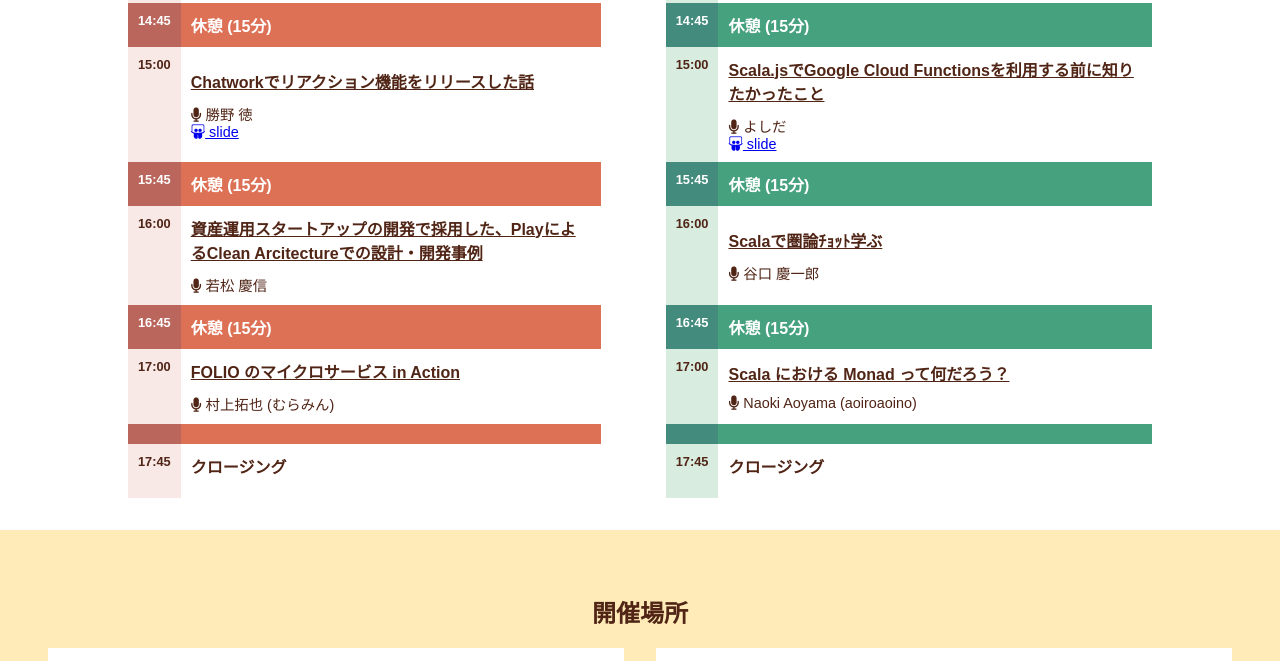
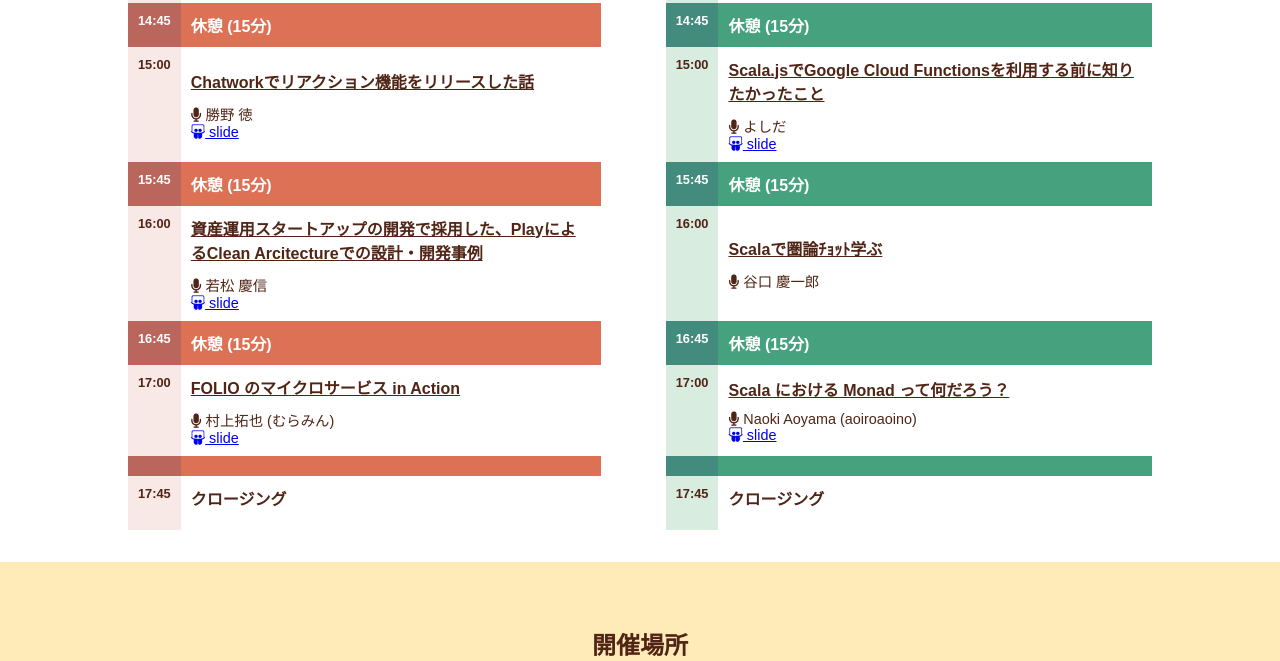
Before and after one commit to scala-kansai/scala-kansai-2019, a website: page index.html in a window 1280 px wide. Shown: the part 2094-2755 px from the top of the page. Drawn offline with Linux system fonts and the light colour scheme.

Commit message:
スライド追加した

```diff
--- a/index.html
+++ b/index.html
@@ -182,6 +182,7 @@
                   <div>
                     <h5><a href="./sessions.html#%E8%8B%A5%E6%9D%BE%20%E6%85%B6%E4%BF%A1">資産運用スタートアップの開発で採用した、PlayによるClean Arcitectureでの設計・開発事例</a></h5>
                     <p><i class="fas fa-microphone"></i> 若松 慶信</p>
+                    <p><a href="https://speakerdeck.com/yshnb/zi-chan-yun-yong-sutatoatuhufalsekai-fa-tecai-yong-sita-playniyoruclean-arcitecturetefalseshe-ji-kai-fa-shi-li" target="_blank"><i class="fab fa-slideshare"></i> slide</a></p>
                   </div>
                 </td>
                 <th class="space"></th>
@@ -210,6 +211,7 @@
                   <div>
                     <h5><a href="./sessions.html#%E6%9D%91%E4%B8%8A%E6%8B%93%E4%B9%9F%20(%E3%82%80%E3%82%89%E3%81%BF%E3%82%93)">FOLIO のマイクロサービス in Action</a></h5>
                     <p><i class="fas fa-microphone"></i> 村上拓也 (むらみん)</p>
+                    <p><a href="https://speakerdeck.com/mura_mi/folios-microservices-in-action" target="_blank"><i class="fab fa-slideshare"></i> slide</a></p>
                   </div>
                 </td>
                 <th class="space"></th>
@@ -218,6 +220,7 @@
                   <div>
                     <h5><a href="./sessions.html#Naoki%20Aoyama%20(aoiroaoino)">Scala における Monad って何だろう？</a></h5>
                     <p><i class="fas fa-microphone"></i> Naoki Aoyama (aoiroaoino)</p>
+                    <p><a href="https://speakerdeck.com/aoiroaoino/scala-niokerumonadotutehe-darou" target="_blank"><i class="fab fa-slideshare"></i> slide</a></p>
                   </div>
                 </td>
               </tr>
```
Also changed, not shown: sessions.html (+3 -0 lines).
